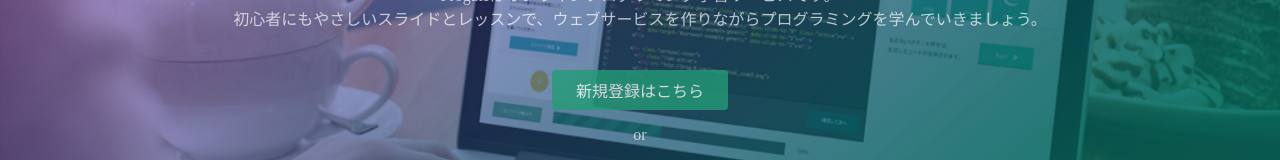
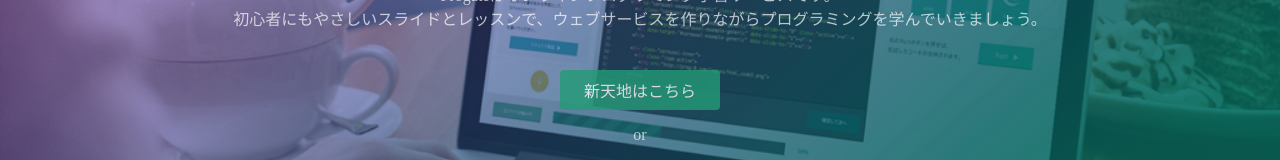
Before and after one commit to akihiro-p/sample, a plain HTML site: page index.html in a window 1280 px wide. Shown: the part 362-522 px from the top of the page. Drawn offline with Linux system fonts and the light colour scheme.

Commit message:
Update index.html

```diff
--- a/index.html
+++ b/index.html
@@ -26,7 +26,7 @@
       <h1>LEARN TO CODE.<br>LEARN TO BE CREATIVE.</h1>
       <p>Progateはオンラインプログラミング学習サービスです。<br>初心者にもやさしいスライドとレッスンで、ウェブサービスを作りながらプログラミングを学んでいきましょう。</p>
       <div class="btn-wrapper">
-        <a href="#" class="btn signup">新規登録はこちら</a>
+        <a href="#" class="btn signup">新天地はこちら</a>
         <p>or</p>
         <a href="#" class="btn facebook"><span class="fa fa-facebook"></span>Facebookで登録</a>
         <a href="#" class="btn twitter"><span class="fa fa-twitter"></span>Twitterで登録</a>
```
